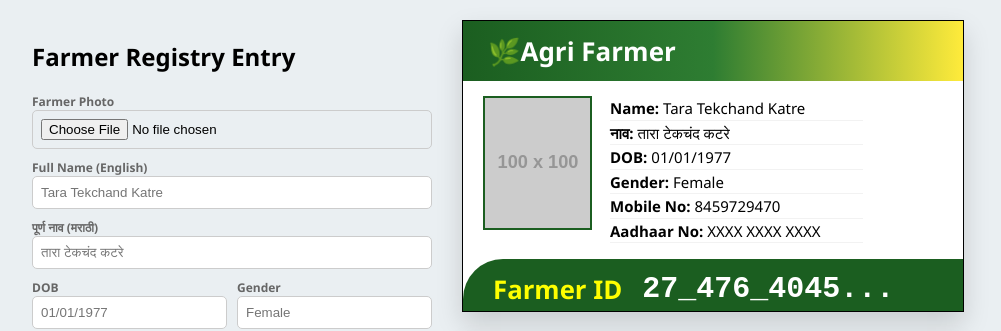
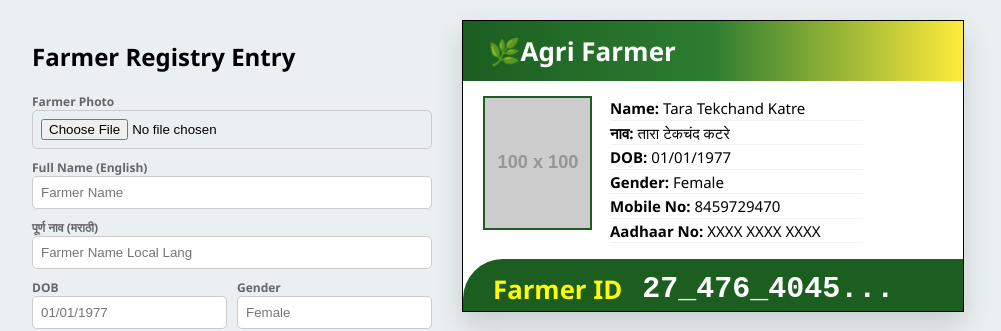
Before and after one commit to BhumeshKatre/Farmer-iD-, a plain HTML site: page index.html in a window 1280 px wide. Shown: the top 331 px of the page, without its empty margins (142-1143 px from the left). Drawn offline with nearby package versions, Linux system fonts and the light colour scheme; placeholder pictures from the web are drawn by us; a script that the page names is missing.

Commit message:
Update placeholders for name inputs in index.html

```diff
--- a/index.html
+++ b/index.html
@@ -19,10 +19,10 @@
         <input type="file" id="photoInput" accept="image/*" onchange="loadPhoto(event)">
 
         <label>Full Name (English)</label>
-        <input type="text" id="in-name" placeholder="Tara Tekchand Katre" oninput="updateCard()">
+        <input type="text" id="in-name" placeholder="Farmer Name" oninput="updateCard()">
 
         <label>पूर्ण नाव (मराठी)</label>
-        <input type="text" id="in-nameLocal" placeholder="तारा टेकचंद कटरे" oninput="updateCard()">
+        <input type="text" id="in-nameLocal" placeholder="Farmer Name Local Lang" oninput="updateCard()">
 
         <div class="row">
           <div><label>DOB</label><input type="text" id="in-dob" placeholder="01/01/1977" oninput="updateCard()"></div>
```
